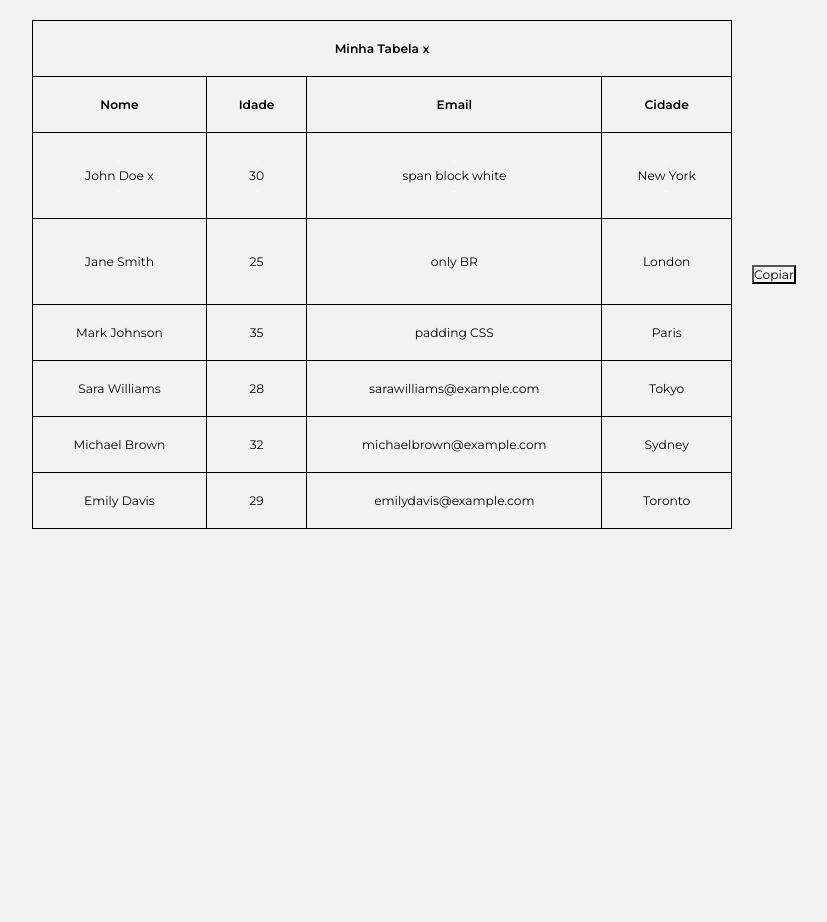
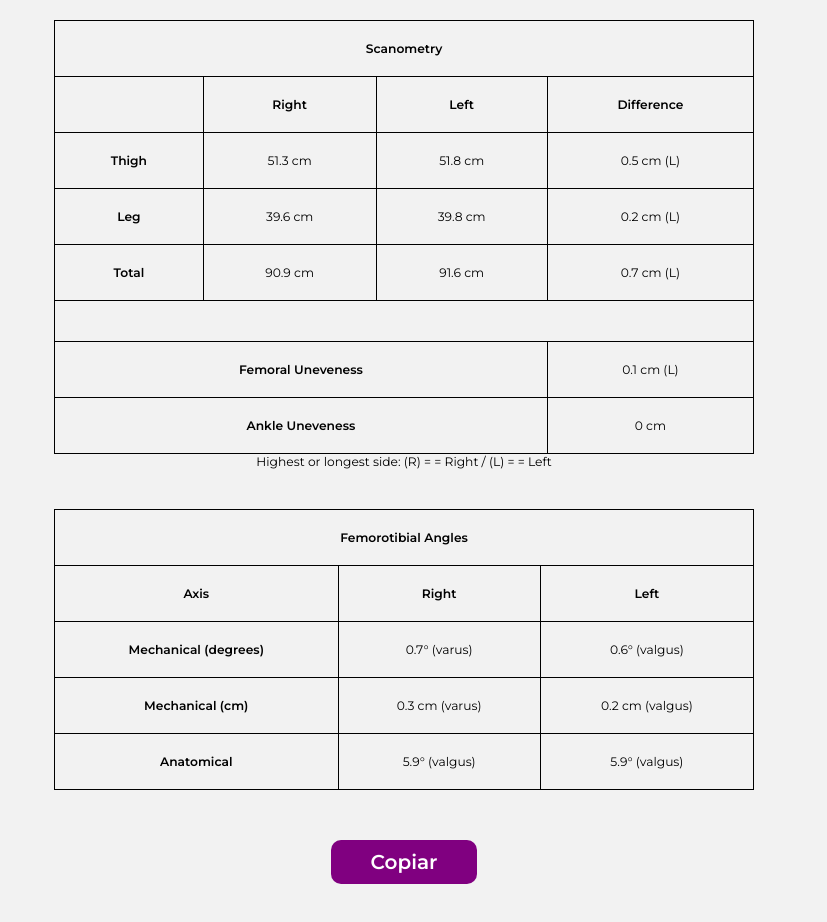
Before and after one commit to imbitubadigital/poc_table, a React (Vite) app: page / in a window 1280 px wide. Shown: the top 922 px of the page, without its empty margins (236-1063 px from the left). Before the commit the page ends 800 px from the top, so only its background shows below. Built offline with nearby package versions, Linux system fonts and the light colour scheme; no server answers.

Commit message:
refactor table

```diff
--- a/src/pages/Copy/index.tsx
+++ b/src/pages/Copy/index.tsx
@@ -14,67 +14,35 @@ export function Copy() {
     }
   };
   return (
-    <S.Container>
-      <S.BoxTable id="tablesPredictions2">
+    <>
+      <S.ContainerTableCopy id="tablesPredictions2">
         <table
           style={{
             width: '700px',
             borderCollapse: 'collapse',
             // position: 'absolute',
-            // top: -9000,
-            // left: -700,
+            // top: 0,
+            // left: -7000,
           }}
         >
+          <thead>
             <tr>
               <th
-              style={{
-                border: '1px solid black',
-                padding: '20px',
-                textAlign: 'center',
-              }}
                 colSpan={4}
-            >
-              Minha Tabela x
-            </th>
-          </tr>
-          <tr>
-            <th
                 style={{
                   border: '1px solid black',
                   padding: '20px',
                   textAlign: 'center',
                 }}
               >
-              Nome
-            </th>
-            <th
-              style={{
-                border: '1px solid black',
-                padding: '20px',
-                textAlign: 'center',
-              }}
-            >
-              Idade
-            </th>
-            <th
-              style={{
-                border: '1px solid black',
-                padding: '20px',
-                textAlign: 'center',
-              }}
-            >
-              Email
-            </th>
-            <th
-              style={{
-                border: '1px solid black',
-                padding: '20px',
-                textAlign: 'center',
-              }}
-            >
-              Cidade
+                <span className="title">
+                  <b>Scanometry</b>
+                </span>
               </th>
             </tr>
+          </thead>
+
+          <tbody>
             <tr>
               <td
                 style={{
@@ -82,10 +50,17 @@ export function Copy() {
                   padding: '20px',
                   textAlign: 'center',
                 }}
+              ></td>
+              <td
+                style={{
+                  border: '1px solid black',
+                  padding: '20px',
+                  textAlign: 'center',
+                }}
               >
-              <span style={{ color: '#fff', display: 'block' }}>-</span>
-              John Doe x
-              <span style={{ color: '#fff', display: 'block' }}>-</span>
+                <span className="label">
+                  <b>Right</b>
+                </span>
               </td>
               <td
                 style={{
@@ -94,9 +69,9 @@ export function Copy() {
                   textAlign: 'center',
                 }}
               >
-              <span style={{ color: '#fff', display: 'block' }}>-</span>
-              30
-              <span style={{ color: '#fff', display: 'block' }}>-</span>
+                <span className="label">
+                  <b>Left</b>
+                </span>
               </td>
               <td
                 style={{
@@ -105,20 +80,9 @@ export function Copy() {
                   textAlign: 'center',
                 }}
               >
-              <span style={{ color: '#fff', display: 'block' }}>-</span>
-              span block white
-              <span style={{ color: '#fff', display: 'block' }}>-</span>
-            </td>
-            <td
-              style={{
-                border: '1px solid black',
-                padding: '20px',
-                textAlign: 'center',
-              }}
-            >
-              <span style={{ color: '#fff', display: 'block' }}>-</span>
-              New York
-              <span style={{ color: '#fff', display: 'block' }}>-</span>
+                <span className="label">
+                  <b>Difference</b>
+                </span>
               </td>
             </tr>
             <tr>
@@ -129,10 +93,9 @@ export function Copy() {
                   textAlign: 'center',
                 }}
               >
-              <br />
-              Jane Smith
-              <br />
-              <br />
+                <span className="label">
+                  <b>Thigh</b>
+                </span>
               </td>
               <td
                 style={{
@@ -141,10 +104,7 @@ export function Copy() {
                   textAlign: 'center',
                 }}
               >
-              <br />
-              25
-              <br />
-              <br />
+                <span className={'value'}>51.3 cm</span>
               </td>
               <td
                 style={{
@@ -153,10 +113,7 @@ export function Copy() {
                   textAlign: 'center',
                 }}
               >
-              <br />
-              only BR
-              <br />
-              <br />
+                <span className={'value'}>51.8 cm</span>
               </td>
               <td
                 style={{
@@ -165,10 +122,7 @@ export function Copy() {
                   textAlign: 'center',
                 }}
               >
-              <br />
-              London
-              <br />
-              <br />
+                <span className={'value'}>0.5 cm (L)</span>
               </td>
             </tr>
             <tr>
@@ -179,7 +133,9 @@ export function Copy() {
                   textAlign: 'center',
                 }}
               >
-              Mark Johnson
+                <span className="label">
+                  <b>Leg</b>
+                </span>
               </td>
               <td
                 style={{
@@ -188,7 +144,7 @@ export function Copy() {
                   textAlign: 'center',
                 }}
               >
-              35
+                <span className={'value'}>39.6 cm</span>
               </td>
               <td
                 style={{
@@ -197,7 +153,7 @@ export function Copy() {
                   textAlign: 'center',
                 }}
               >
-              padding CSS
+                <span className={'value'}>39.8 cm</span>
               </td>
               <td
                 style={{
@@ -206,7 +162,7 @@ export function Copy() {
                   textAlign: 'center',
                 }}
               >
-              Paris
+                <span className={'value'}>0.2 cm (L)</span>
               </td>
             </tr>
             <tr>
@@ -217,7 +173,9 @@ export function Copy() {
                   textAlign: 'center',
                 }}
               >
-              Sara Williams
+                <span className="label">
+                  <b>Total</b>
+                </span>
               </td>
               <td
                 style={{
@@ -226,7 +184,7 @@ export function Copy() {
                   textAlign: 'center',
                 }}
               >
-              28
+                <span className={'value'}>90.9 cm</span>
               </td>
               <td
                 style={{
@@ -235,7 +193,7 @@ export function Copy() {
                   textAlign: 'center',
                 }}
               >
-              sarawilliams@example.com
+                <span className={'value'}>91.6 cm</span>
               </td>
               <td
                 style={{
@@ -244,7 +202,137 @@ export function Copy() {
                   textAlign: 'center',
                 }}
               >
-              Tokyo
+                <span className={'value'}>0.7 cm (L)</span>
+              </td>
+            </tr>
+            <tr>
+              <td
+                colSpan={4}
+                style={{
+                  border: '1px solid black',
+                  padding: '20px',
+                  textAlign: 'center',
+                }}
+              ></td>
+            </tr>
+            <tr>
+              <td
+                colSpan={3}
+                style={{
+                  border: '1px solid black',
+                  padding: '20px',
+                  textAlign: 'center',
+                }}
+              >
+                <span className="label">
+                  <b>Femoral Uneveness</b>
+                </span>
+              </td>
+              <td
+                style={{
+                  border: '1px solid black',
+                  padding: '20px',
+                  textAlign: 'center',
+                }}
+              >
+                <span className={'valueFooter'}>0.1 cm (L)</span>
+              </td>
+            </tr>
+            <tr>
+              <td
+                colSpan={3}
+                style={{
+                  border: '1px solid black',
+                  padding: '20px',
+                  textAlign: 'center',
+                }}
+              >
+                <span className="label">
+                  <b>Ankle Uneveness</b>
+                </span>
+              </td>
+              <td
+                style={{
+                  border: '1px solid black',
+                  padding: '20px',
+                  textAlign: 'center',
+                }}
+              >
+                <span className={'valueFooter'}>0 cm</span>
+              </td>
+            </tr>
+          </tbody>
+        </table>
+
+        <p
+          style={{
+            marginBottom: '40px',
+            // position: 'absolute',
+            // top: 0,
+            // right: 7000,
+          }}
+        >
+          Highest or longest side: <span>(R)</span> = = Right / <span>(L)</span>{' '}
+          = = Left
+        </p>
+
+        <table
+          style={{
+            width: '700px',
+            borderCollapse: 'collapse',
+            // position: 'absolute',
+            // top: 0,
+            // right: 7000,
+          }}
+        >
+          <thead>
+            <tr>
+              <th
+                colSpan={3}
+                style={{
+                  border: '1px solid black',
+                  padding: '20px',
+                  textAlign: 'center',
+                }}
+              >
+                <span className="title">Femorotibial Angles</span>
+              </th>
+            </tr>
+          </thead>
+          <tbody>
+            <tr>
+              <td
+                style={{
+                  border: '1px solid black',
+                  padding: '20px',
+                  textAlign: 'center',
+                }}
+              >
+                <span className="label">
+                  <b>Axis</b>
+                </span>
+              </td>
+              <td
+                style={{
+                  border: '1px solid black',
+                  padding: '20px',
+                  textAlign: 'center',
+                }}
+              >
+                <span className="label">
+                  <b>Right</b>
+                </span>
+              </td>
+              <td
+                style={{
+                  border: '1px solid black',
+                  padding: '20px',
+                  textAlign: 'center',
+                }}
+              >
+                <span className="label">
+                  <b>Left</b>
+                </span>
               </td>
             </tr>
             <tr>
@@ -255,7 +343,9 @@ export function Copy() {
                   textAlign: 'center',
                 }}
               >
-              Michael Brown
+                <span className="label">
+                  <b>Mechanical (degrees)</b>
+                </span>
               </td>
               <td
                 style={{
@@ -264,7 +354,7 @@ export function Copy() {
                   textAlign: 'center',
                 }}
               >
-              32
+                <span className={'valueAngle'}>0.7° (varus)</span>
               </td>
               <td
                 style={{
@@ -273,16 +363,7 @@ export function Copy() {
                   textAlign: 'center',
                 }}
               >
-              michaelbrown@example.com
-            </td>
-            <td
-              style={{
-                border: '1px solid black',
-                padding: '20px',
-                textAlign: 'center',
-              }}
-            >
-              Sydney
+                <span className={'valueAngle'}>0.6° (valgus)</span>
               </td>
             </tr>
             <tr>
@@ -293,7 +374,9 @@ export function Copy() {
                   textAlign: 'center',
                 }}
               >
-              Emily Davis
+                <span className="label">
+                  <b>Mechanical (cm)</b>
+                </span>
               </td>
               <td
                 style={{
@@ -302,7 +385,7 @@ export function Copy() {
                   textAlign: 'center',
                 }}
               >
-              29
+                <span className={'valueAngle'}>0.3 cm (varus)</span>
               </td>
               <td
                 style={{
@@ -311,7 +394,20 @@ export function Copy() {
                   textAlign: 'center',
                 }}
               >
-              emilydavis@example.com
+                <span className={'valueAngle'}>0.2 cm (valgus)</span>
+              </td>
+            </tr>
+            <tr>
+              <td
+                style={{
+                  border: '1px solid black',
+                  padding: '20px',
+                  textAlign: 'center',
+                }}
+              >
+                <span className="label">
+                  <b>Anatomical</b>
+                </span>
               </td>
               <td
                 style={{
@@ -320,14 +416,28 @@ export function Copy() {
                   textAlign: 'center',
                 }}
               >
-              Toronto
+                <span className={'valueAngle'}>5.9° (valgus)</span>
+              </td>
+              <td
+                style={{
+                  border: '1px solid black',
+                  padding: '20px',
+                  textAlign: 'center',
+                }}
+              >
+                <span className={'valueAngle'}>5.9° (valgus)</span>
               </td>
             </tr>
+          </tbody>
         </table>
-      </S.BoxTable>
+      </S.ContainerTableCopy>
+      <br />
+      <br />
+      <S.ContainerBtn>
         <button type="button" onClick={copy}>
-        <span>Copiar</span>
+          Copiar
         </button>
-    </S.Container>
+      </S.ContainerBtn>
+    </>
   );
 }
--- a/src/pages/Copy/styles.ts
+++ b/src/pages/Copy/styles.ts
@@ -7,9 +7,38 @@ export const Container = styled.div`
   justify-content: center;
   align-items: center;
 `;
+
+export const ContainerTableCopy = styled.div`
+  display: flex;
+  flex-direction: column;
+  justify-content: center;
+  align-items: center;
+  position: relative;
+  padding: 20px;
+`;
+export const ContainerBtn = styled.div`
+  display: flex;
+  flex-direction: column;
+  justify-content: center;
+  align-items: center;
+  margin-bottom: 50px;
+  button {
+    border: 0;
+    background: purple;
+    color: #fff;
+    padding: 10px 40px;
+    border-radius: 10px;
+    transition: all 0.3s;
+    font-size: 20px;
+    font-weight: bold;
+    &:hover {
+      opacity: 0.8;
+    }
+  }
+`;
 export const BoxTable = styled.div`
   padding: 20px;
-  /* background: #ccc; */
+
   position: relative;
 `;
 export const Spave = styled.div`
```
Lines whose indentation alone changed are shown as unchanged.
